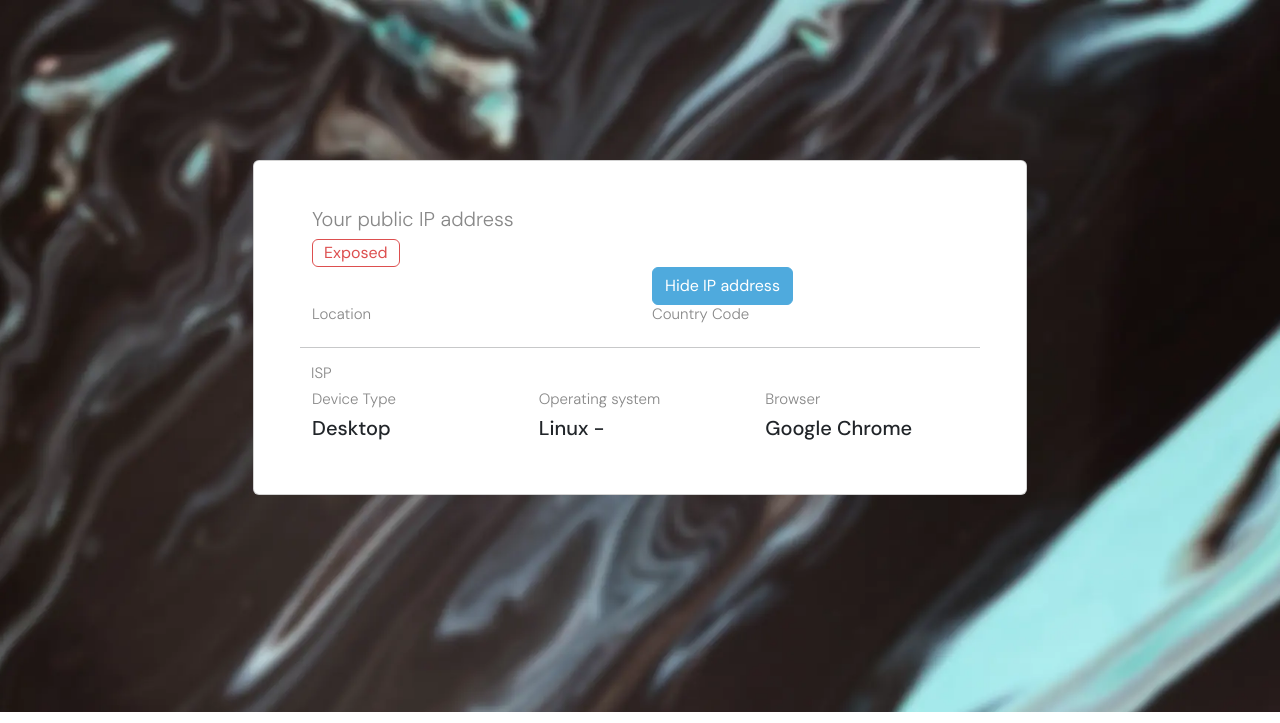
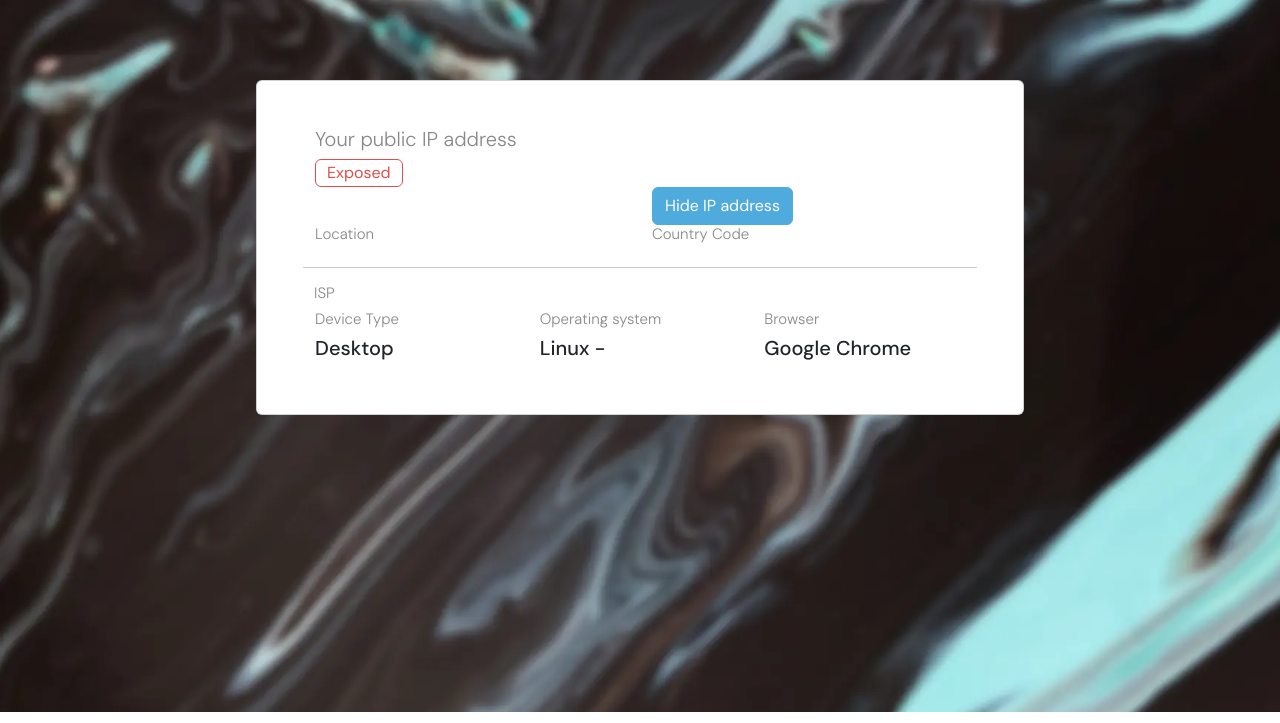
Before and after one commit to druffko/showmyip, a plain HTML site: page index.html in a window 1280 px wide. Shown: the top 723 px of the page. Drawn offline with Linux system fonts and the light colour scheme; no server answers.

Commit message:
fixed design

```diff
--- a/assets/css/styles.css
+++ b/assets/css/styles.css
@@ -105,3 +105,10 @@ a {
   margin-left: auto;
   margin-right: auto;
 }
+
+.ipinfo-section {
+  width: 60%;
+  margin-left: auto;
+  margin-right: auto;
+  margin-top: 10vh;
+}
--- a/index.html
+++ b/index.html
@@ -14,10 +14,7 @@
 </head>
 
 <body onload="getUserInfo()">
-    <div class="container main-content" width="100%">
-        <div class="row">
-            <div class="col-md-4 ad-col"></div>
-            <div class="col-md-4 content-card">
+    <section class="ipinfo-section">
         <div class="card resolver-card">
             <div class="card-body">
                 <div class="container">
@@ -65,10 +62,7 @@
                 </div>
             </div>
         </div>
-            </div>
-            <div class="col-md-4 ad-col"></div>
-        </div>
-    </div>
+    </section>
     <footer class="text-center py-4 smip-footer">
         <div class="container">
             <div class="row row-cols-1 row-cols-lg-3">
```
Also changed, not shown: assets/js/getinfo.js (line endings or trailing spaces). Lines whose indentation alone changed are shown as unchanged.
